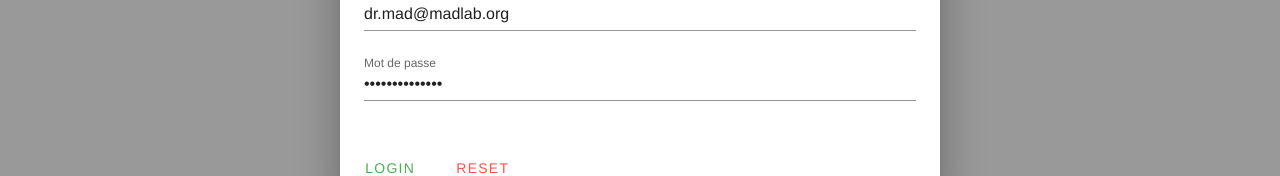
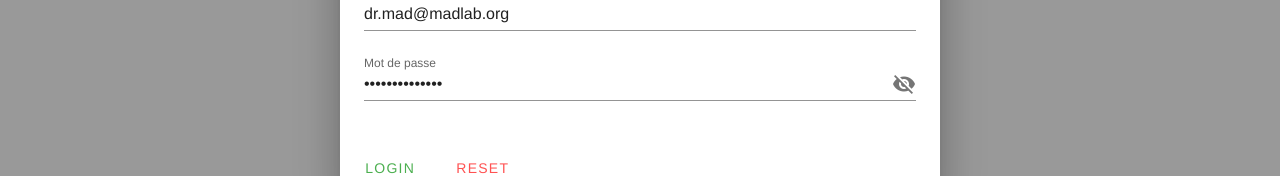
Before and after one commit to TheStaticTurtle/IUT_VueJS_Project, a Vue app: page /login in a window 1280 px wide. Shown: the part 341-517 px from the top of the page. Built offline with nearby package versions, Linux system fonts and the light colour scheme.

Commit message:
Added show password icon

```diff
--- a/src/views/Auth.vue
+++ b/src/views/Auth.vue
@@ -9,7 +9,15 @@
 				<v-card-text>
 					<v-form ref="form" v-model="valid" lazy-validation >
 						<v-text-field v-model="email" :rules="emailRules" label="E-mail" required ></v-text-field>
-						<v-text-field v-model="password" :rules="passwordRules" label="Mot de passe" type="password" required ></v-text-field>
+						<v-text-field
+								v-model="password"
+								:rules="passwordRules"
+								label="Mot de passe"
+								:type="show_password ? 'text' : 'password'"
+								:append-icon="show_password ? 'mdi-eye' : 'mdi-eye-off'"
+								@click:append="show_password = !show_password"
+								required
+						></v-text-field>
 					</v-form>
 				</v-card-text>
 
@@ -50,6 +58,7 @@
 		},
 		data() {
 			return {
+				show_password: false,
 				invaliddialog: false,
 				dialog: true,
 				valid: false,
```
